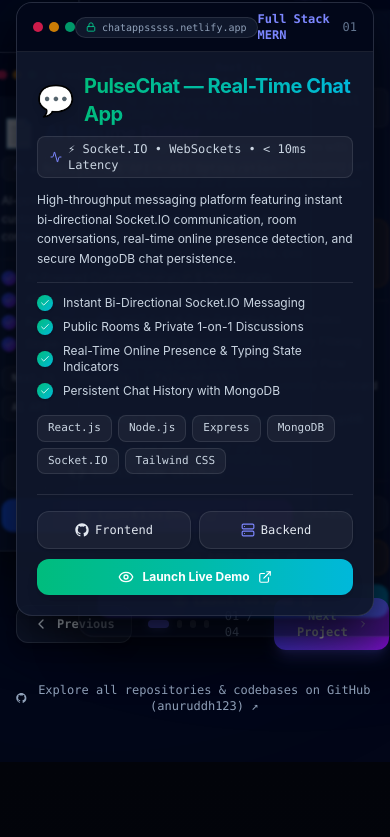
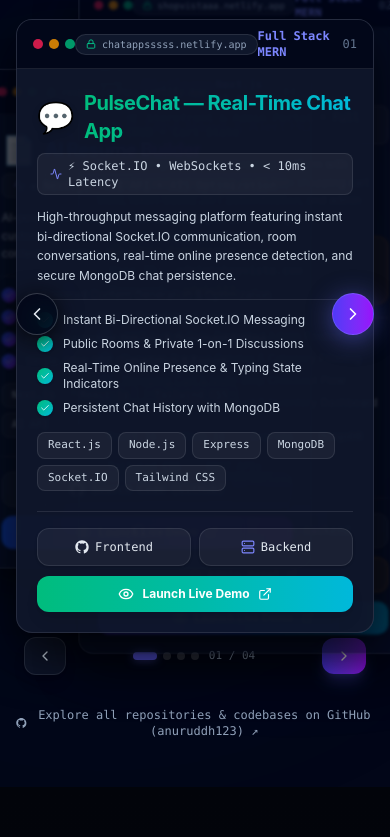
Before and after one commit to anuruddh123/my--portfolio, a React (Vite) app: page / in a window 390 px wide. Shown: the part 4039-4876 px from the top of the page. Built offline with nearby package versions, Linux system fonts and the light colour scheme.

Commit message:
update project section

```diff
--- a/src/components/Projects.jsx
+++ b/src/components/Projects.jsx
@@ -240,7 +240,24 @@
 
         {/* ================= 3D FAN-OUT CAROUSEL ================= */}
         {/* Center card in front, background cards peeking to the left and right */}
-        <div className="relative h-[555px] sm:h-[515px] w-full flex items-center justify-center pt-6">
+        <div className="relative h-[590px] sm:h-[515px] w-full flex items-center justify-center pt-6">
+          {/* Floating Mobile/Quick Navigation Arrow - Left */}
+          <button
+            onClick={handlePrev}
+            aria-label="Previous Project"
+            className="absolute left-0 sm:-left-3 top-1/2 -translate-y-1/2 z-50 p-2.5 sm:p-3 rounded-full bg-slate-950/85 hover:bg-slate-900 border border-white/20 text-white shadow-[0_4px_25px_rgba(0,0,0,0.8)] backdrop-blur-md active:scale-90 transition-all cursor-pointer"
+          >
+            <ChevronLeft className="h-5 w-5 text-slate-200" />
+          </button>
+
+          {/* Floating Mobile/Quick Navigation Arrow - Right */}
+          <button
+            onClick={handleNext}
+            aria-label="Next Project"
+            className="absolute right-0 sm:-right-3 top-1/2 -translate-y-1/2 z-50 p-2.5 sm:p-3 rounded-full bg-gradient-to-r from-indigo-600 to-purple-600 hover:brightness-110 border border-indigo-400/40 text-white shadow-[0_4px_25px_rgba(99,102,241,0.5)] backdrop-blur-md active:scale-90 transition-all cursor-pointer"
+          >
+            <ChevronRight className="h-5 w-5 text-white" />
+          </button>
           {projects.map((project, index) => {
             const isFront = index === currentIndex;
             const cardStyles = getCardTransform(index);
@@ -445,31 +462,32 @@
 
         {/* ================= STACK NAVIGATION CONTROLS ================= */}
         {/* Next & Previous Buttons + Progress Dots */}
-        <div className="mt-4 flex items-center justify-between gap-4 max-w-2xl sm:max-w-3xl mx-auto pt-2">
+        <div className="mt-5 flex items-center justify-between gap-2 sm:gap-4 max-w-2xl sm:max-w-3xl mx-auto pt-2 px-2">
           {/* Previous Button */}
           <button
             onClick={handlePrev}
-            className="flex items-center gap-2 px-4 py-2.5 rounded-xl bg-slate-900/90 hover:bg-slate-800/90 border border-white/10 hover:border-white/20 text-slate-300 hover:text-white font-mono text-xs font-semibold shadow-lg transition-all active:scale-95"
+            aria-label="Previous Project"
+            className="flex items-center justify-center gap-1.5 px-3 py-2.5 sm:px-4 sm:py-2.5 rounded-xl bg-slate-900/90 hover:bg-slate-800/90 border border-white/10 hover:border-white/20 text-slate-300 hover:text-white font-mono text-xs font-semibold shadow-lg transition-all active:scale-95 flex-shrink-0"
           >
             <ChevronLeft className="h-4 w-4" />
-            <span>Previous</span>
+            <span className="hidden sm:inline">Previous</span>
           </button>
 
           {/* Center Indicator Dots */}
-          <div className="flex items-center gap-2">
+          <div className="flex items-center gap-1.5 sm:gap-2">
             {projects.map((_, idx) => (
               <button
                 key={idx}
                 onClick={() => setCurrentIndex(idx)}
                 className={`h-2 rounded-full transition-all duration-300 ${
                   currentIndex === idx
-                    ? "w-8 bg-indigo-500 shadow-[0_0_10px_rgba(99,102,241,0.6)]"
+                    ? "w-6 sm:w-8 bg-indigo-500 shadow-[0_0_10px_rgba(99,102,241,0.6)]"
                     : "w-2 bg-white/20 hover:bg-white/40"
                 }`}
                 aria-label={`Go to project ${idx + 1}`}
               />
             ))}
-            <span className="font-mono text-xs text-slate-400 ml-2">
+            <span className="font-mono text-[11px] sm:text-xs text-slate-400 ml-1 sm:ml-2">
               0{currentIndex + 1} / 0{projects.length}
             </span>
           </div>
@@ -477,9 +495,10 @@
           {/* Next Button (Highlighted) */}
           <button
             onClick={handleNext}
-            className="flex items-center gap-2 px-5 py-2.5 rounded-xl bg-gradient-to-r from-indigo-600 to-purple-600 hover:brightness-110 text-white font-mono text-xs font-bold shadow-lg shadow-indigo-500/25 transition-all active:scale-95"
+            aria-label="Next Project"
+            className="flex items-center justify-center gap-1.5 px-3.5 py-2.5 sm:px-5 sm:py-2.5 rounded-xl bg-gradient-to-r from-indigo-600 to-purple-600 hover:brightness-110 text-white font-mono text-xs font-bold shadow-lg shadow-indigo-500/25 transition-all active:scale-95 flex-shrink-0"
           >
-            <span>Next Project</span>
+            <span className="hidden sm:inline">Next Project</span>
             <ChevronRight className="h-4 w-4" />
           </button>
         </div>
```
